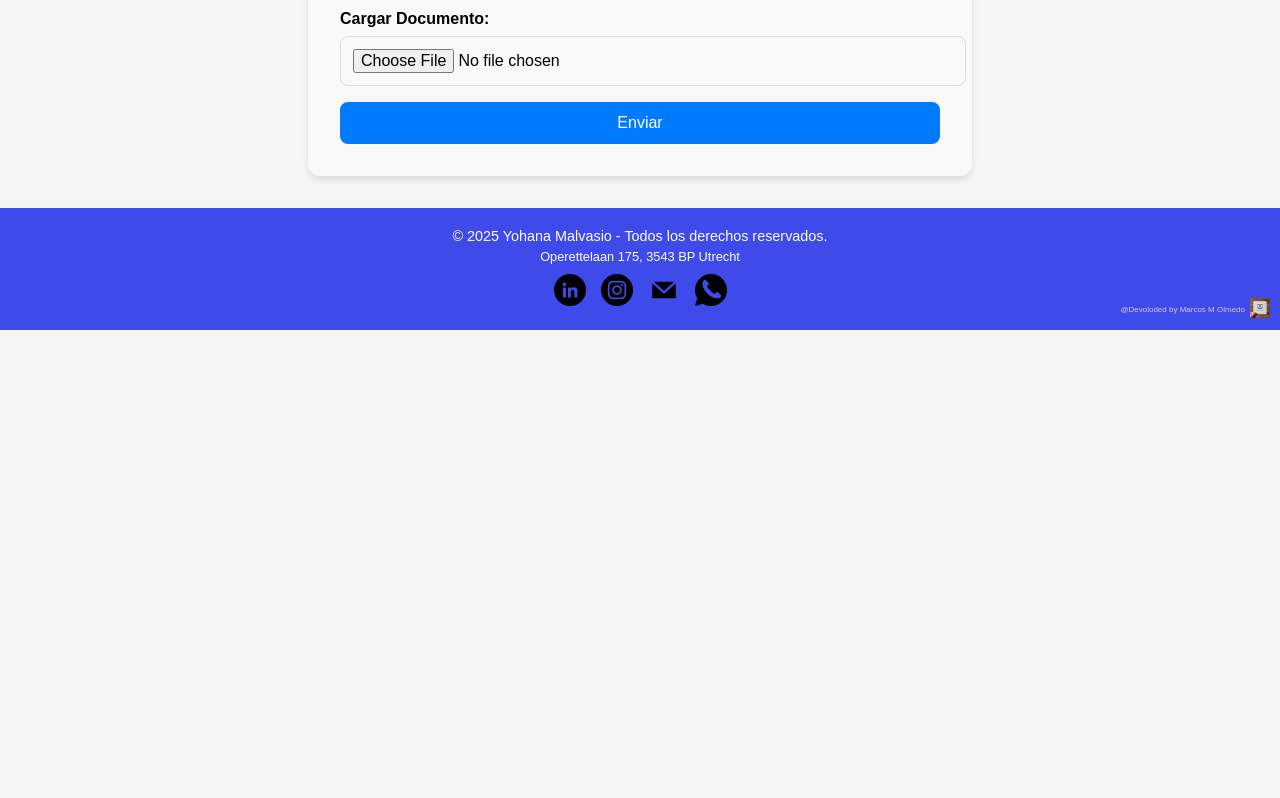
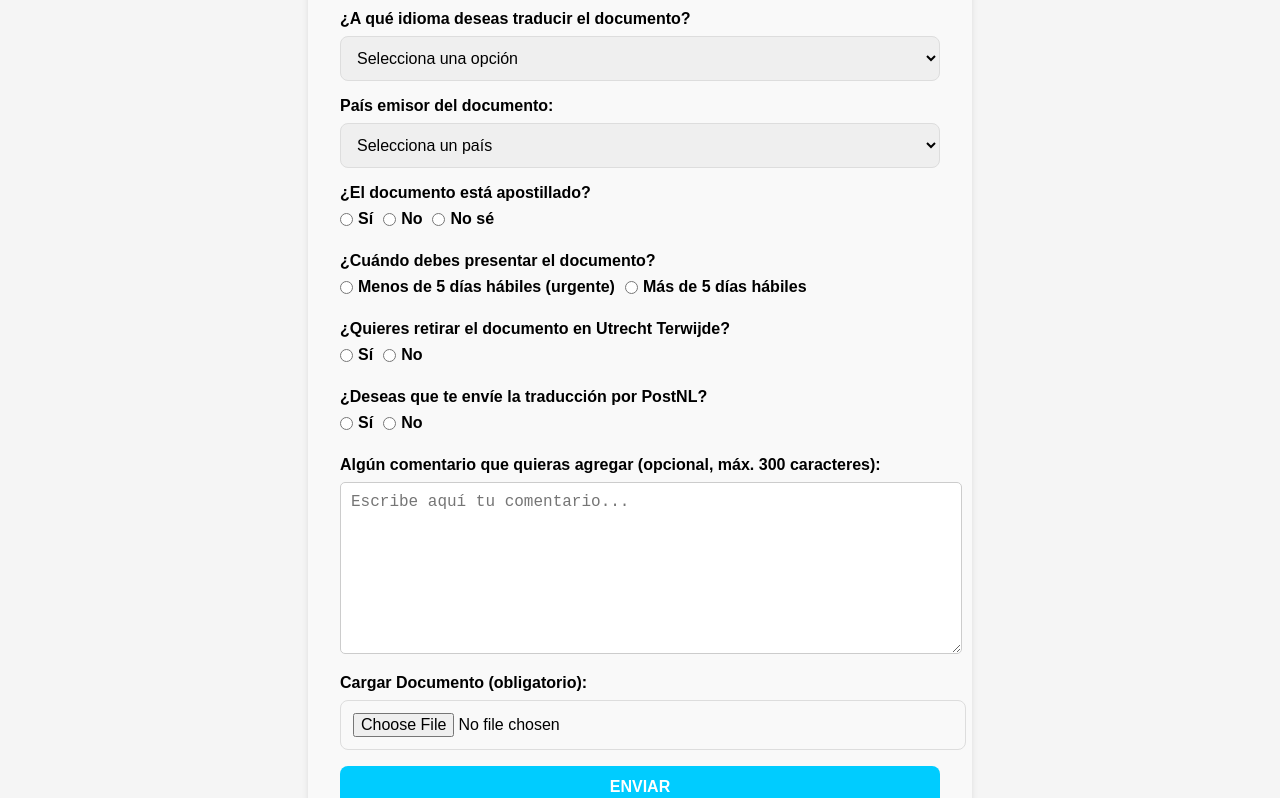
Before and after one commit to MarcosMolmedo/My-Translator, a React (Vite) app: page /cotizaciones in a window 1280 px wide. Shown: the part 400-1198 px from the top of the page. Before the commit the page ends 800 px from the top, so only its background shows below. Built offline with nearby package versions, Linux system fonts and the light colour scheme.

Commit message:
queda completo formulario cotizaciones, quizas hagan faltan algunas mejoras en el css, pero el codigo queda funcional

```diff
--- a/src/Styles/Cotizaciones.css
+++ b/src/Styles/Cotizaciones.css
@@ -5,6 +5,14 @@
     background: #f9f9f9;
     border-radius: 12px;
     box-shadow: 0 4px 6px rgba(0, 0, 0, 0.1);
+  }
+
+  /* Hacer el formulario responsive */
+  @media (max-width: 768px) {
+    .cotizaciones-container {
+      padding: 1.5rem;
+      margin: 1rem;
+    }
   }
 
   .cotizaciones-container h1 {
@@ -22,13 +30,15 @@
     margin-bottom: 1rem;
   }
 
+  /* Mejorar alineación de las preguntas */
   label {
     font-weight: bold;
     margin-bottom: 0.5rem;
     display: block;
   }
 
-  input {
+  /* Estilos para inputs y selects */
+  input, select, textarea {
     width: 100%;
     padding: 0.75rem;
     border: 1px solid #ddd;
@@ -36,24 +46,76 @@
     font-size: 1rem;
   }
 
-  button.submit-button {
-    background: #007bff;
+  /* Ajustes para textarea */
+  textarea {
+    width: 100%;
+    height: 150px;
+    padding: 10px;
+    font-size: 16px;
+    resize: vertical;
+    border-radius: 5px;
+    border: 1px solid #ccc;
+  }
+
+  /* Alinear radio buttons en una sola línea */
+  .radio-group {
+    display: flex;
+    gap: 10px;
+    align-items: center;
+  }
+
+  .radio-group label {
+    display: flex;
+    align-items: center;
+    gap: 5px;
+  }
+
+  /* Ajuste para botones de selección (radio buttons) */
+  .radio-group input {
+    width: auto;
+    margin: 0;
+  }
+
+  .btn-enviar {
+    background-color: #00ccff !important; /* Forzar color */
     color: white;
     padding: 0.75rem;
     font-size: 1rem;
+    font-weight: bold;
+    text-transform: uppercase;
     border: none;
     border-radius: 8px;
     cursor: pointer;
-    transition: background 0.3s ease;
+    transition: background 0.3s ease, transform 0.2s ease;
   }
 
-  button.submit-button:hover {
-    background: #0056b3;
+  .btn-enviar:hover {
+    background-color: #0056b3; /* Azul más oscuro al pasar el mouse */
+    transform: scale(1.05);
+  }
+
+  .btn-enviar:disabled {
+    background-color: #ccc;
+    cursor: not-allowed;
   }
 
   .message {
     margin-top: 1rem;
+    padding: 10px;
     text-align: center;
+    font-size: 16px;
     font-weight: bold;
-    color: green;
+    border-radius: 5px;
   }
+
+  .message:contains('✅') {
+    color: #155724;
+    background-color: #d4edda;
+    border: 1px solid #c3e6cb;
+  }
+
+  .message:contains('❌') {
+    color: #721c24;
+    background-color: #f8d7da;
+    border: 1px solid #f5c6cb;
+  }
--- a/src/pages/Cotizaciones.jsx
+++ b/src/pages/Cotizaciones.jsx
@@ -1,32 +1,71 @@
 import React, { useState } from 'react';
 import '../Styles/Cotizaciones.css';
+
 const Cotizaciones = () => {
   const [formData, setFormData] = useState({
     nombre: '',
     email: '',
+    idioma: '',
+    paisEmisor: '',
+    apostillado: '',
+    tiempoEntrega: '',
+    retiroUtrecht: '',
+    envioPostNL: 'No',
+    comentario: '',
     archivo: null,
   });
 
   const [mensaje, setMensaje] = useState('');
+  const [cargando, setCargando] = useState(false);
+  const [emailError, setEmailError] = useState('');
+  const [archivoError, setArchivoError] = useState('');
 
   const handleChange = (e) => {
     const { name, value } = e.target;
-    setFormData({ ...formData, [name]: value });
+
+    if (name === 'email') {
+      const emailRegex = /^[^\s@]+@[^\s@]+\.[^\s@]+$/;
+      setEmailError(emailRegex.test(value) ? '' : 'Correo electrónico inválido');
+    }
+
+    if (name === 'retiroUtrecht' && value === 'Sí') {
+      setFormData((prevState) => ({
+        ...prevState,
+        retiroUtrecht: value,
+        envioPostNL: 'No',
+      }));
+    } else {
+      setFormData({ ...formData, [name]: value });
+    }
   };
 
   const handleFileChange = (e) => {
-    setFormData({ ...formData, archivo: e.target.files[0] });
+    const file = e.target.files[0];
+    if (file) {
+      setArchivoError('');
+      setFormData({ ...formData, archivo: file });
+    } else {
+      setArchivoError('Debes adjuntar un documento.');
+    }
   };
 
   const handleSubmit = async (e) => {
     e.preventDefault();
 
+    if (emailError || archivoError || !formData.archivo) {
+      setArchivoError(!formData.archivo ? 'Debes adjuntar un documento.' : '');
+      return;
+    }
+
+    setCargando(true);
+    setMensaje('');
+
     const data = new FormData();
-    data.append('nombre', formData.nombre);
-    data.append('email', formData.email);
-    if (formData.archivo) {
-      data.append('archivo', formData.archivo);
-    }
+    Object.entries(formData).forEach(([key, value]) => {
+      if (value) {
+        data.append(key, value);
+      }
+    });
 
     try {
       const response = await fetch('http://localhost:3000/send-email', {
@@ -36,7 +75,19 @@ const Cotizaciones = () => {
 
       if (response.ok) {
         setMensaje('¡Cotización enviada exitosamente!');
-        setFormData({ nombre: '', email: '', archivo: null });
+        setFormData({
+          nombre: '',
+          email: '',
+          idioma: '',
+          paisEmisor: '',
+          apostillado: '',
+          tiempoEntrega: '',
+          retiroUtrecht: '',
+          envioPostNL: 'No',
+          comentario: '',
+          archivo: null,
+        });
+        document.getElementById('archivo').value = '';
       } else {
         setMensaje('Hubo un error al enviar la cotización.');
       }
@@ -44,49 +95,99 @@ const Cotizaciones = () => {
       console.error('Error al enviar el formulario:', error);
       setMensaje('Error de conexión. Inténtalo más tarde.');
     }
+
+    setCargando(false);
   };
 
   return (
     <div className="cotizaciones-container">
       <h1>Solicita tu Cotización</h1>
       <form onSubmit={handleSubmit} encType="multipart/form-data">
+
         <div className="form-group">
           <label htmlFor="nombre">Nombre:</label>
-          <input
-            type="text"
-            id="nombre"
-            name="nombre"
-            value={formData.nombre}
-            onChange={handleChange}
-            required
-            placeholder="Tu nombre"
-          />
+          <input type="text" id="nombre" name="nombre" value={formData.nombre} onChange={handleChange} required placeholder="Tu nombre" />
         </div>
+
         <div className="form-group">
           <label htmlFor="email">Correo Electrónico:</label>
-          <input
-            type="email"
-            id="email"
-            name="email"
-            value={formData.email}
-            onChange={handleChange}
-            required
-            placeholder="Tu correo electrónico"
-          />
+          <input type="email" id="email" name="email" value={formData.email} onChange={handleChange} required placeholder="Tu correo electrónico" />
+          {emailError && <p className="error">{emailError}</p>}
         </div>
+
         <div className="form-group">
-          <label htmlFor="archivo">Cargar Documento:</label>
-          <input
-            type="file"
-            id="archivo"
-            name="archivo"
-            onChange={handleFileChange}
-            accept=".pdf,.doc,.docx,.jpg,.png"
-          />
+          <label>¿A qué idioma deseas traducir el documento?</label>
+          <select id="idioma" name="idioma" value={formData.idioma} onChange={handleChange} required>
+            <option value="">Selecciona una opción</option>
+            <option value="es-en">Español - Inglés</option>
+            <option value="en-es">Inglés - Español</option>
+          </select>
         </div>
-        <button type="submit" className="submit-button">Enviar</button>
+
+        <div className="form-group">
+          <label>País emisor del documento:</label>
+          <select id="paisEmisor" name="paisEmisor" value={formData.paisEmisor} onChange={handleChange} required>
+            <option value="">Selecciona un país</option>
+            <option value="Argentina">Argentina</option>
+            <option value="Uruguay">Uruguay</option>
+            <option value="Chile">Chile</option>
+            <option value="México">México</option>
+            <option value="España">España</option>
+            <option value="Combinacion">Combinacion de dos paises</option>
+            <option value="Otro">Otro país</option>
+          </select>
+        </div>
+
+        <div className="form-group">
+          <label>¿El documento está apostillado?</label>
+          <div className="radio-group">
+            <label><input type="radio" name="apostillado" value="Sí" onChange={handleChange} required /> Sí</label>
+            <label><input type="radio" name="apostillado" value="No" onChange={handleChange} required /> No</label>
+            <label><input type="radio" name="apostillado" value="No sé" onChange={handleChange} required /> No sé</label>
+          </div>
+        </div>
+
+        <div className="form-group">
+          <label>¿Cuándo debes presentar el documento?</label>
+          <div className="radio-group">
+            <label><input type="radio" name="tiempoEntrega" value="Menos de 5 días hábiles" onChange={handleChange} required /> Menos de 5 días hábiles (urgente)</label>
+            <label><input type="radio" name="tiempoEntrega" value="Más de 5 días hábiles" onChange={handleChange} required /> Más de 5 días hábiles</label>
+          </div>
+        </div>
+
+        <div className="form-group">
+          <label>¿Quieres retirar el documento en Utrecht Terwijde?</label>
+          <div className="radio-group">
+            <label><input type="radio" name="retiroUtrecht" value="Sí" onChange={handleChange} required /> Sí</label>
+            <label><input type="radio" name="retiroUtrecht" value="No" onChange={handleChange} required /> No</label>
+          </div>
+        </div>
+
+        <div className="form-group">
+          <label>¿Deseas que te envíe la traducción por PostNL?</label>
+          <div className="radio-group">
+            <label><input type="radio" name="envioPostNL" value="Sí" onChange={handleChange} required disabled={formData.retiroUtrecht === 'Sí'} /> Sí</label>
+            <label><input type="radio" name="envioPostNL" value="No" onChange={handleChange} required checked={formData.retiroUtrecht === 'Sí'} /> No</label>
+          </div>
+        </div>
+
+        <div className="form-group">
+          <label>Algún comentario que quieras agregar (opcional, máx. 300 caracteres):</label>
+          <textarea id="comentario" name="comentario" maxLength="300" value={formData.comentario} onChange={handleChange} placeholder="Escribe aquí tu comentario..." />
+        </div>
+
+        <div className="form-group">
+          <label htmlFor="archivo">Cargar Documento (obligatorio):</label>
+          <input type="file" id="archivo" name="archivo" onChange={handleFileChange} accept=".pdf,.doc,.docx,.jpg,.png" required />
+          {archivoError && <p className="error">{archivoError}</p>}
+        </div>
+
+        <button type="submit" className="btn-enviar" disabled={cargando}>{cargando ? "Enviando..." : "Enviar"}
+        </button>
       </form>
-      {mensaje && <p className="message">{mensaje}</p>}
+
+        {/* 📌 MENSAJE DE ÉXITO O ERROR */}
+        {mensaje && <p className="message">{mensaje}</p>}
     </div>
   );
 };
```
Also changed, not shown: 1 other file (tests, documents, lock files or other folders).
